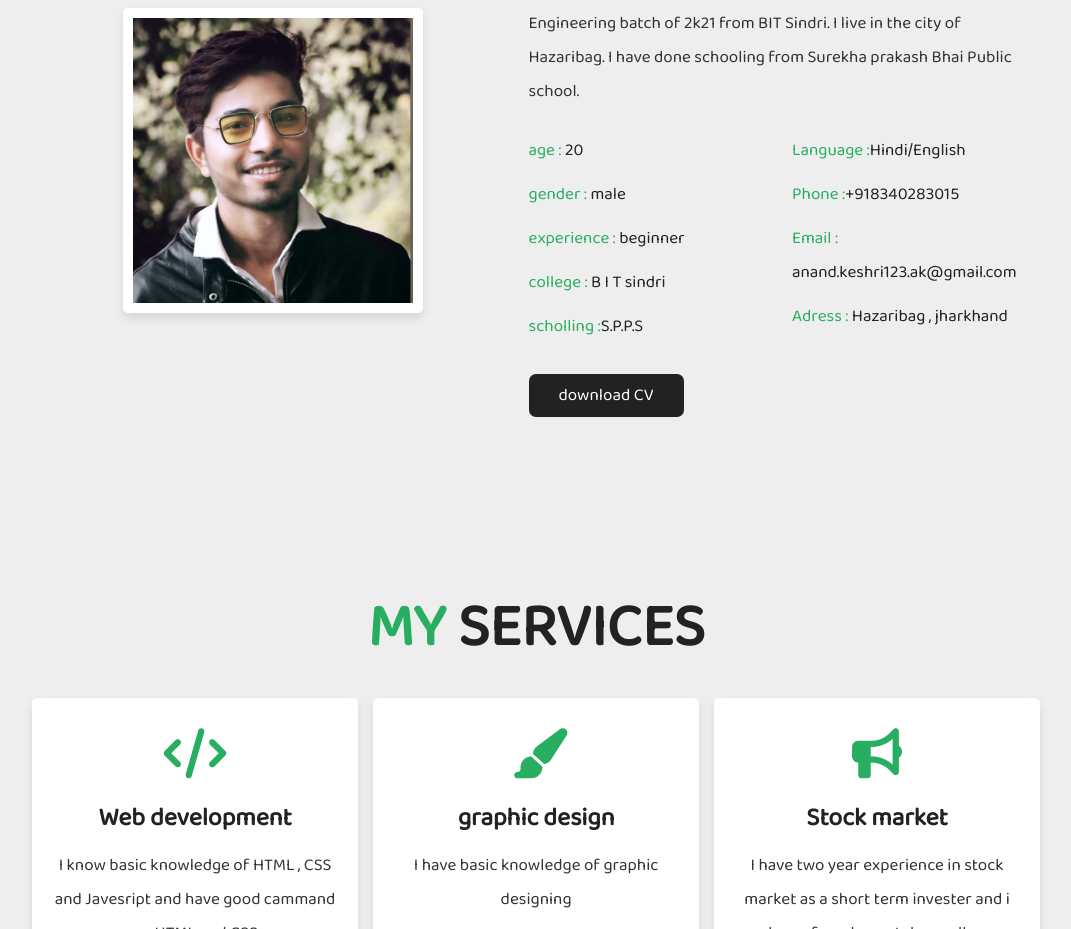
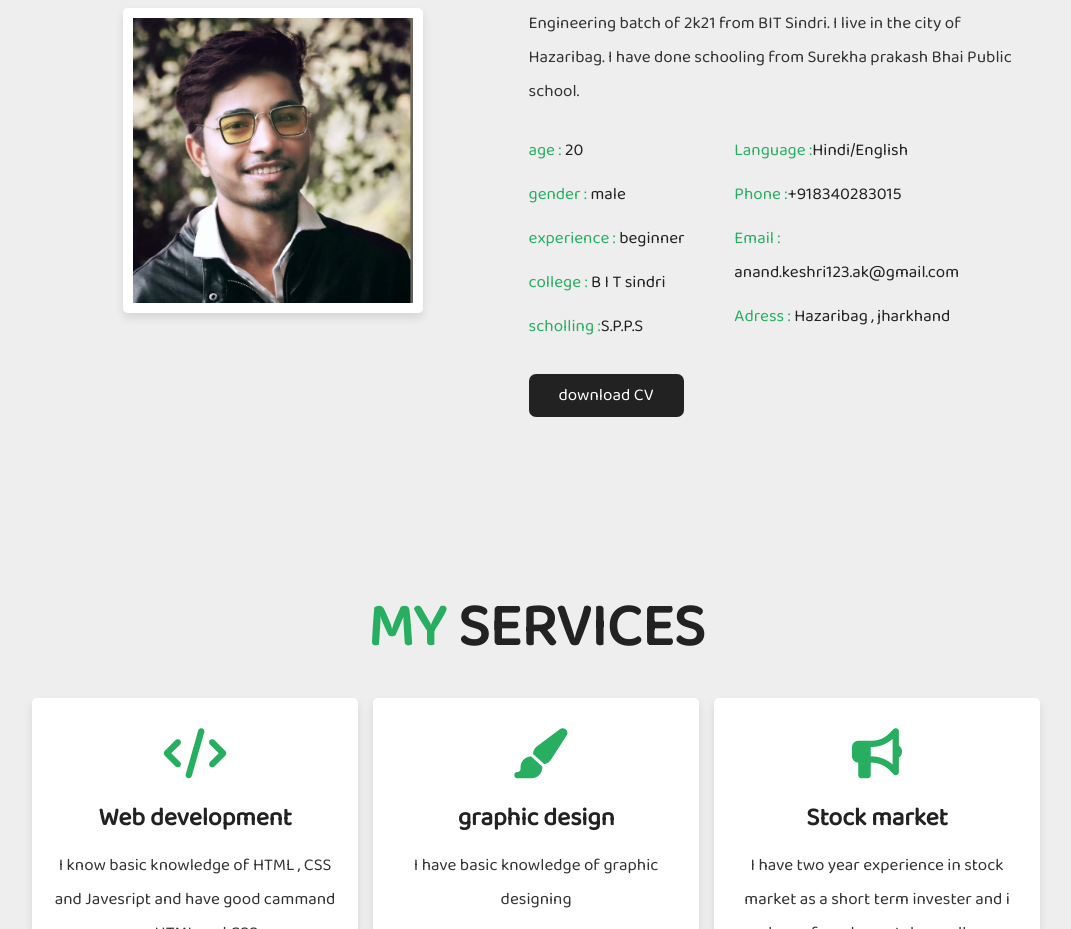
Before and after one commit to akkumaranand/Portfolio, a plain HTML site: page index.html in a window 1280 px wide. Shown: the part 1040-1969 px from the top of the page, without its empty margins (79-1150 px from the left). Drawn offline with nearby package versions, Linux system fonts and the light colour scheme.

```diff
--- a/index.css
+++ b/index.css
@@ -258,6 +258,9 @@ header .navbar a:hover{
     flex-wrap: wrap;
     gap: 1.5rem;
     padding: 1rem 0;
+}
+.cc{
+    display: flex;
 }
 
 .about .row .content .box-container .box{
--- a/index.html
+++ b/index.html
@@ -79,6 +79,7 @@
                 </p>
 
                 <div class="box-container">
+                    <div class="cc">
                         <div class="box">
                             <p> <span> age :</span> 20</p>
                             <p> <span>gender :</span> male</p>
@@ -94,6 +95,7 @@
                             <p> <span>Adress :</span> Hazaribag , jharkhand</p>
 
 
+                        </div>
                     </div>
                     <a href="#" class="btn">download CV</a>
                 </div>
```
Lines whose indentation alone changed are shown as unchanged.
